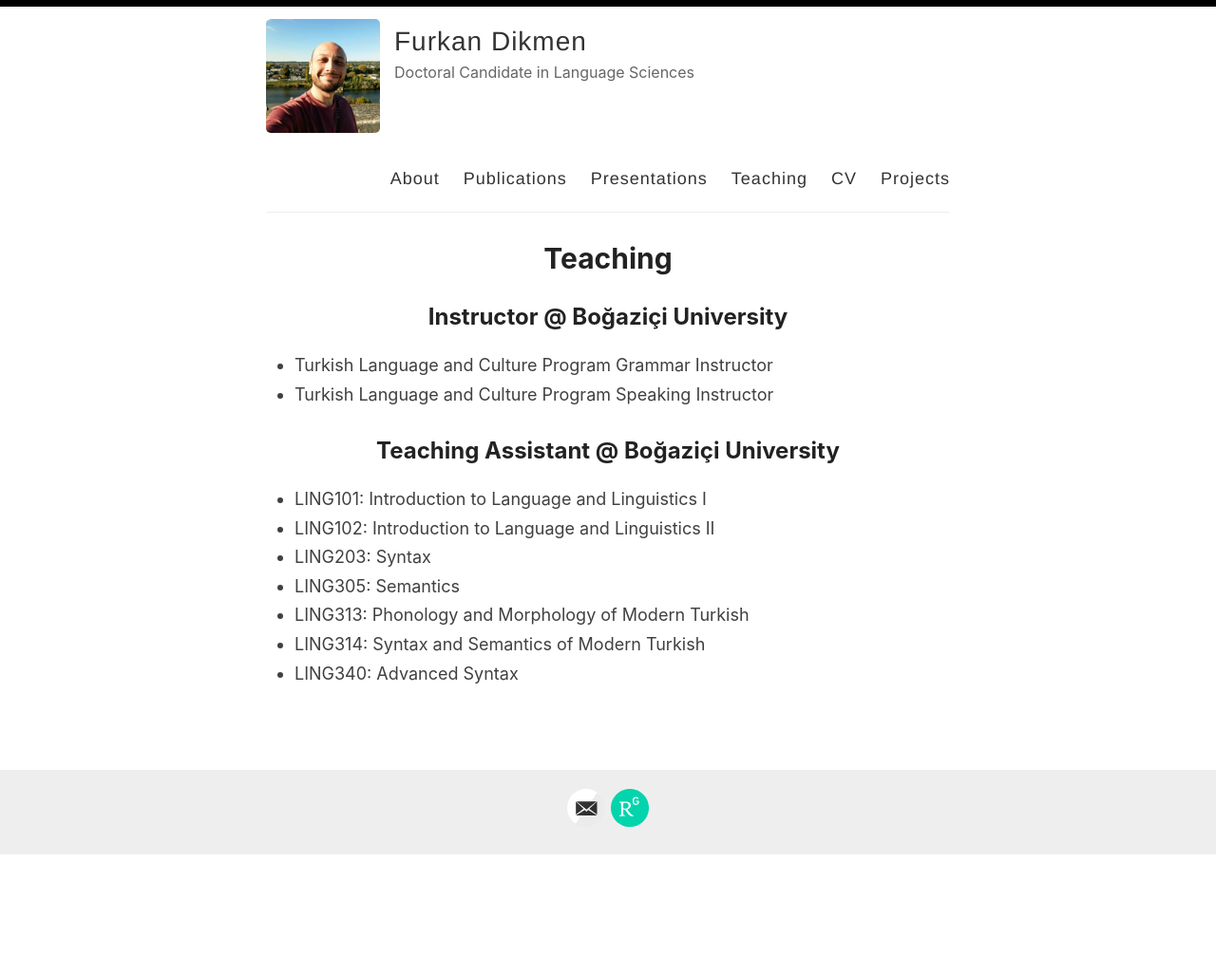
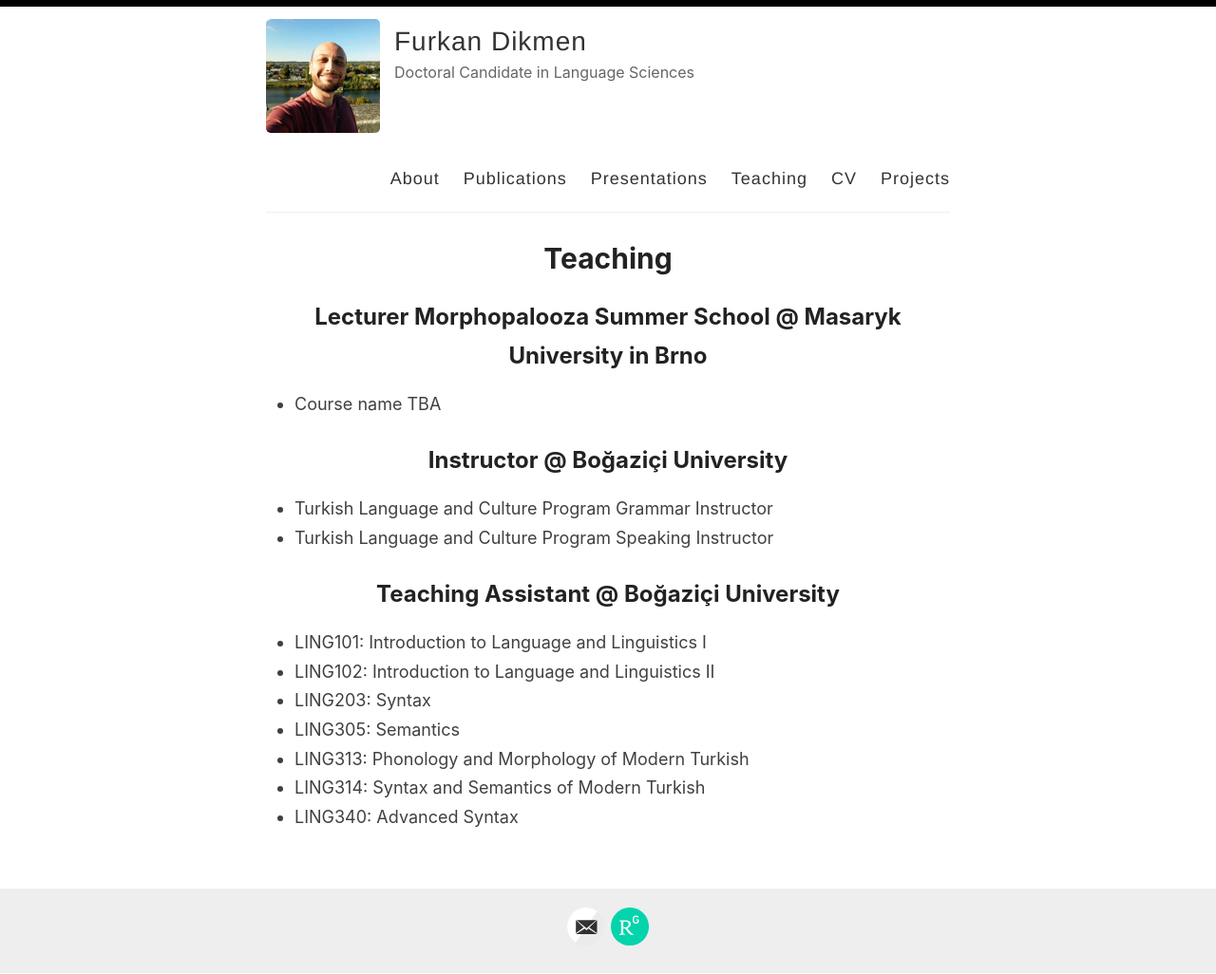
Before and after one commit to furkandikmen/furkandikmen.github.io, a Jekyll site: the page built from _pages/teaching.md, in a window 1280 px wide. Shown: the whole page at 95% size. Built offline with Jekyll 4.4.1, drawn with Linux system fonts in a browser that asks for light colours; before the commit the page ends 901 px from its top, so only the background shows below that.

Commit message:
Update teaching.md

```diff
--- a/_pages/teaching.md
+++ b/_pages/teaching.md
@@ -3,6 +3,9 @@ layout: page
 title: Teaching
 permalink: /teaching/
 ---
+
+## Lecturer Morphopalooza Summer School @ Masaryk University in Brno
+- Course name TBA
 
 ## Instructor @ Boğaziçi University
 
```
